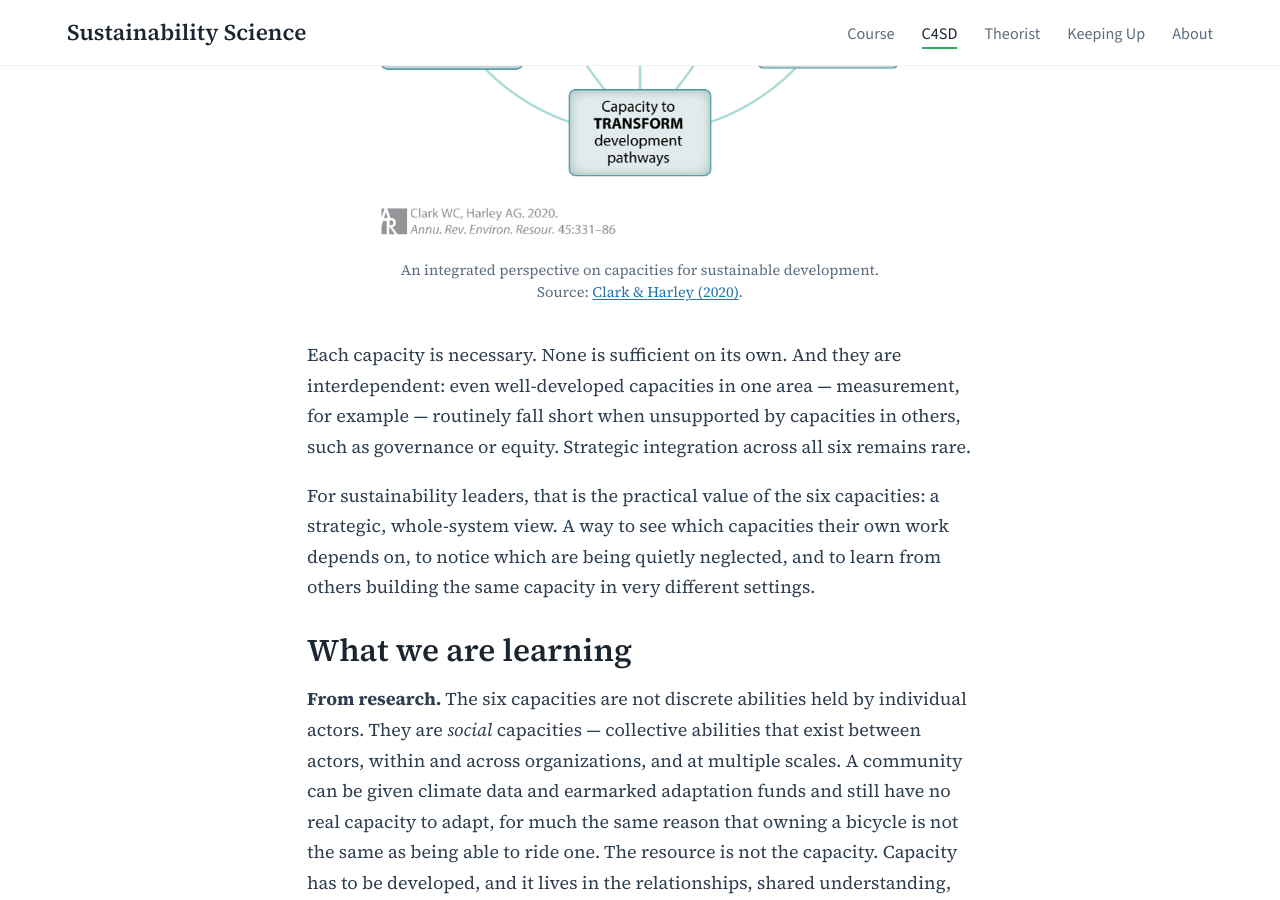
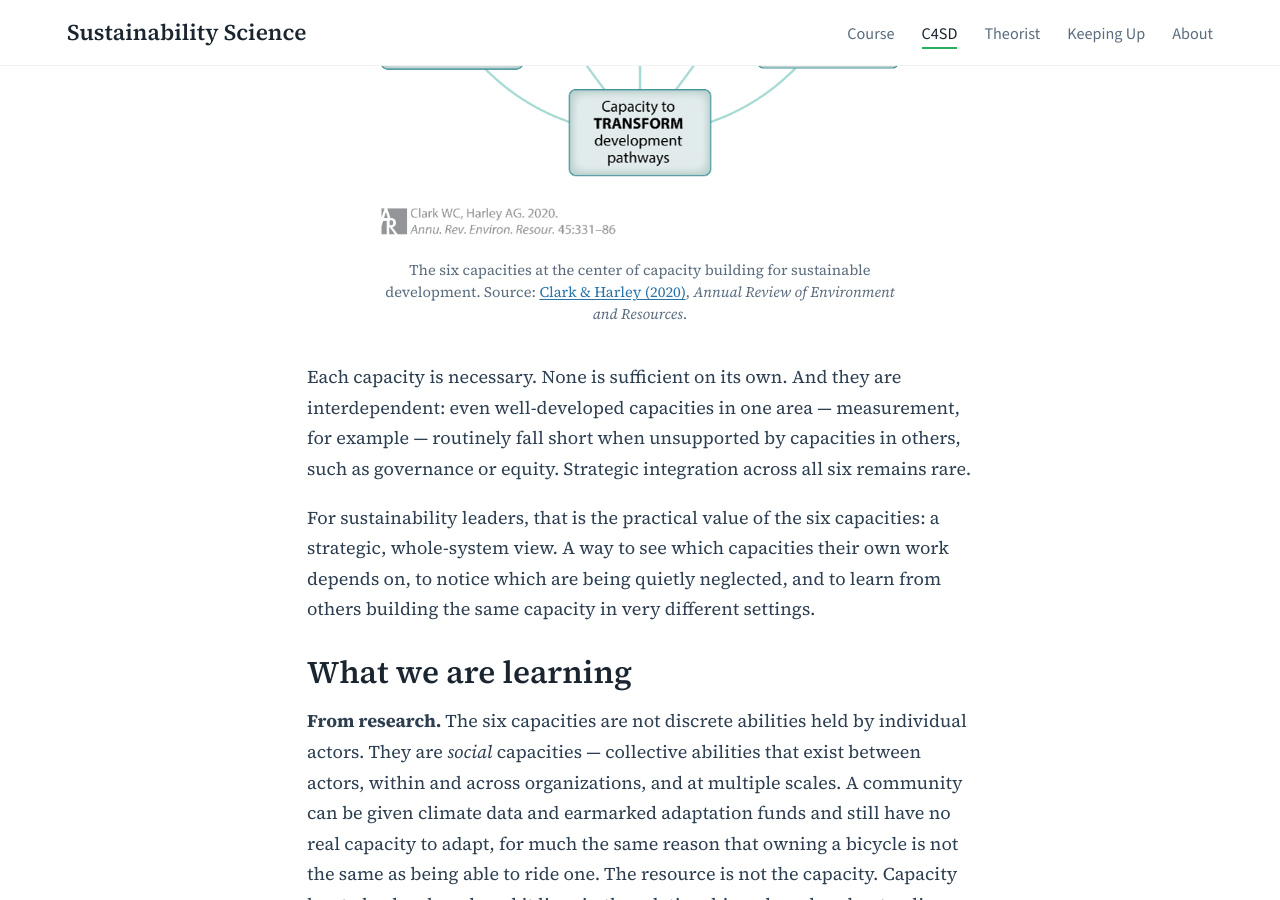
Before and after one commit to agharley/sustsci, a Jekyll site: the page built from c4sd/index.md, in a window 1280 px wide and 900 px high, scrolled down 2693 px. Built offline with Jekyll 4.4.1, drawn with Linux system fonts in a browser that asks for light colours.

Commit message:
SEO work for capacities figure
So hopefully it ranks higher in google image searches

```diff
--- a/c4sd/index.md
+++ b/c4sd/index.md
@@ -53,9 +53,27 @@
 six capacities enable collaborative action for sustainability in the face of uncertainty.
 
 <figure>
-  <img src="{{ '/course/images/arer-capacities.png' | relative_url }}" alt="An integrated perspective on the six capacities necessary for sustainable development.">
-  <figcaption>An integrated perspective on capacities for sustainable development. Source: <a href="https://doi.org/10.1146/annurev-environ-012420-043621">Clark & Harley (2020)</a>.</figcaption>
+  <img src="{{ '/assets/images/capacity-building-for-sustainable-development-six-capacities.png' | relative_url }}" alt="Diagram of the six capacities necessary for sustainable development: the capacities to measure progress, promote equity, adapt to shocks, transform development pathways, govern cooperatively, and link knowledge with action. From Clark and Harley, 2020." width="708" height="794">
+  <figcaption>The six capacities at the center of capacity building for sustainable development. Source: <a href="https://doi.org/10.1146/annurev-environ-012420-043621">Clark & Harley (2020)</a>, <em>Annual Review of Environment and Resources</em>.</figcaption>
 </figure>
+
+<script type="application/ld+json">
+{
+  "@context": "https://schema.org",
+  "@type": "ImageObject",
+  "contentUrl": "https://sustainabilityscience.org/assets/images/capacity-building-for-sustainable-development-six-capacities.png",
+  "name": "Six capacities necessary for sustainable development",
+  "description": "Diagram of the six capacities necessary for sustainable development — measure progress, promote equity, adapt to shocks, transform development pathways, govern cooperatively, and link knowledge with action — from Clark and Harley (2020), Annual Review of Environment and Resources.",
+  "creator": [
+    { "@type": "Person", "name": "William C. Clark" },
+    { "@type": "Person", "name": "Alicia G. Harley" }
+  ],
+  "creditText": "Clark & Harley (2020), Annual Review of Environment and Resources",
+  "copyrightNotice": "© Clark & Harley 2020",
+  "width": 708,
+  "height": 794
+}
+</script>
 
 Each capacity is necessary. None is sufficient on its own. And they are interdependent: even
 well-developed capacities in one area — measurement, for example — routinely fall short when
```
Also changed, not shown: course/part-3-capacities/unit-3-1-capacities.md (+1 -1 lines), assets/images/capacity-building-for-sustainable-development-six-capacities.png (added).
